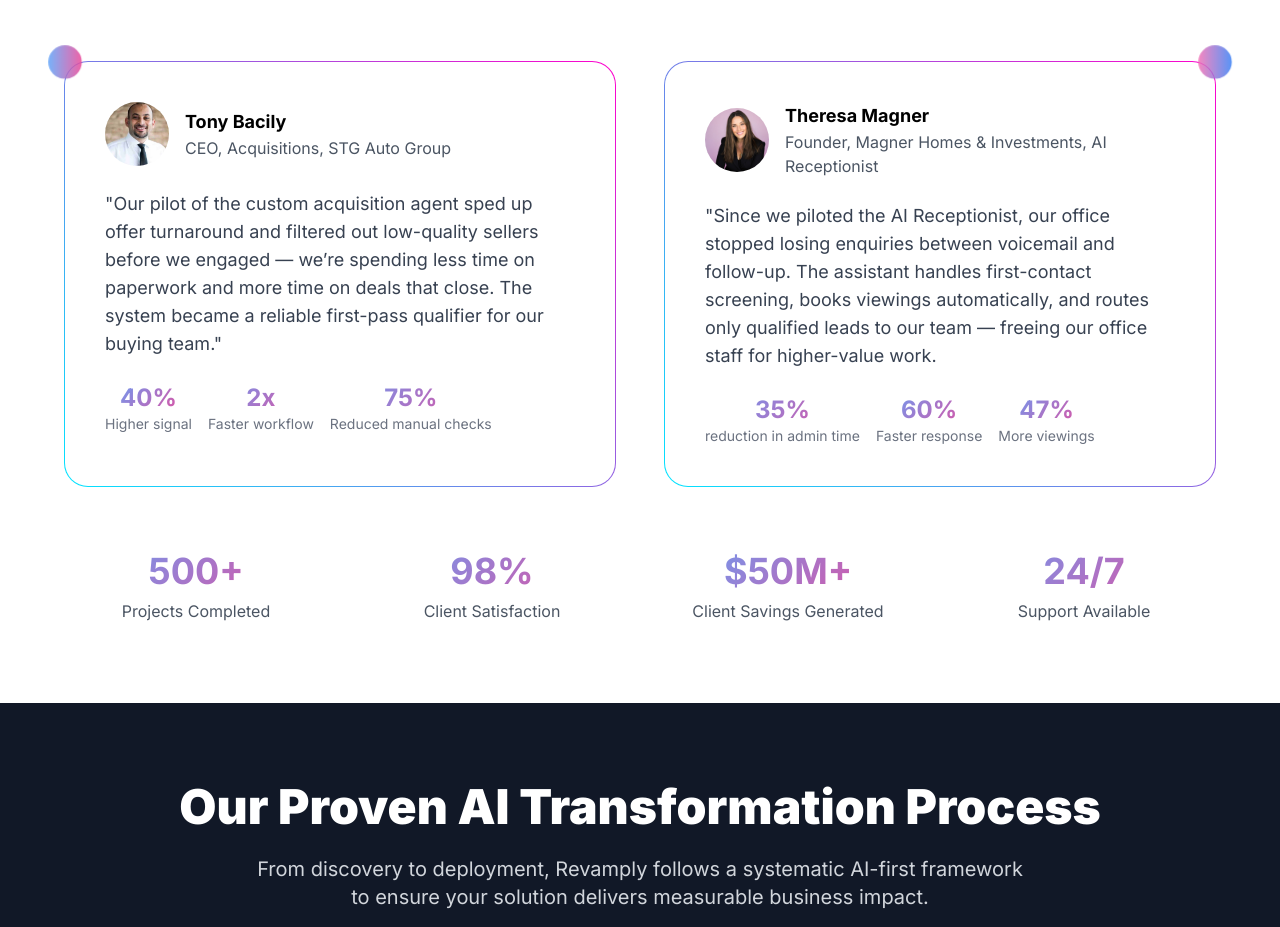
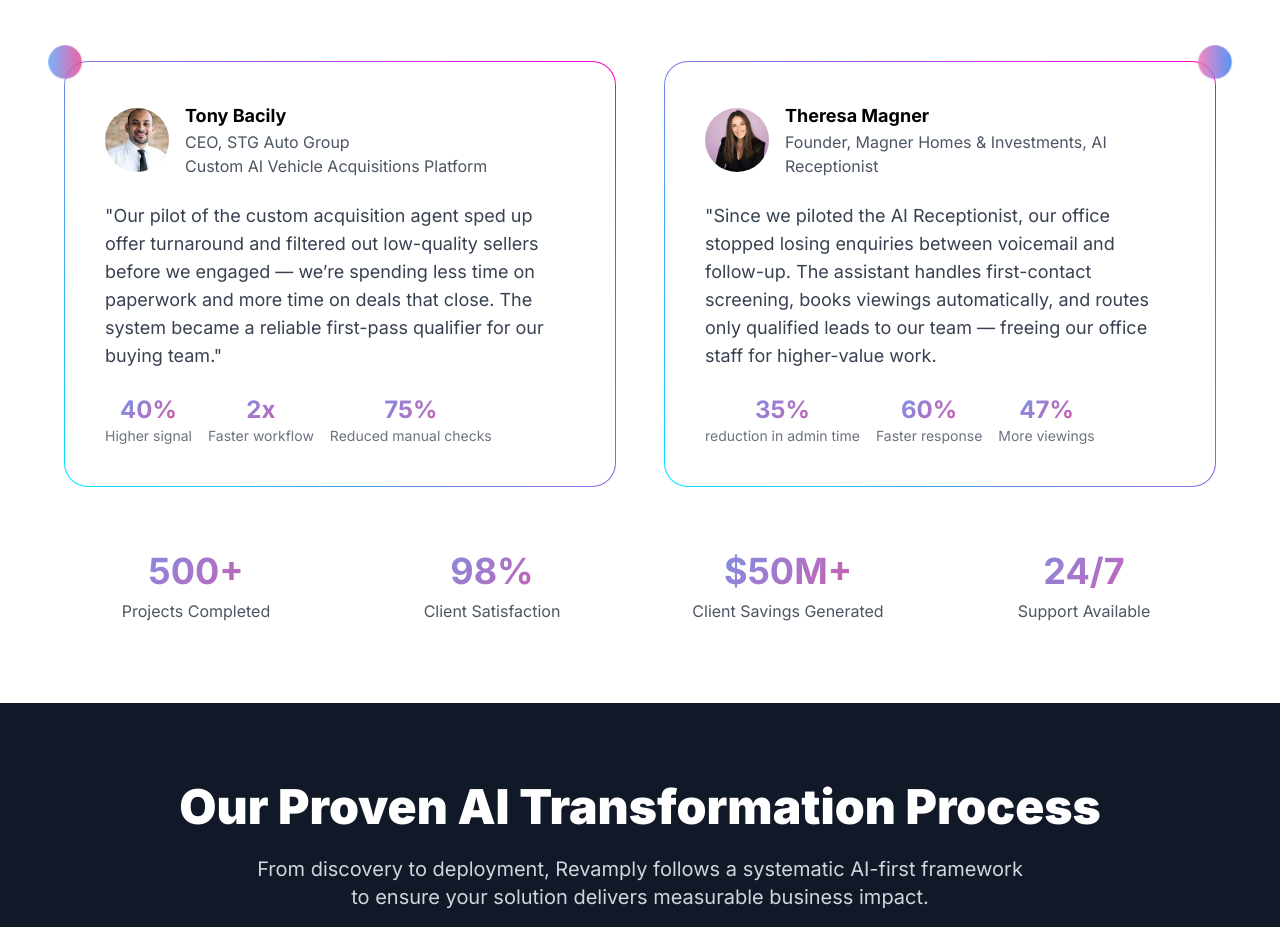
Before and after one commit to Ahmed5427/Revamply.AI, a website: page Index.html in a window 1280 px wide. Shown: the part 3342-4269 px from the top of the page. Drawn offline with nearby package versions, Linux system fonts and the light colour scheme.

Commit message:
Update Index.html

```diff
--- a/Index.html
+++ b/Index.html
@@ -560,7 +560,8 @@
                             <img src="images/Tony Bacily.jfif" alt="Client" class="w-16 h-16 rounded-full mr-4">
                             <div>
                                 <div class="font-bold text-lg">Tony Bacily</div>
-                                <div class="text-gray-600">CEO, Acquisitions, STG Auto Group</div>
+                                <div class="text-gray-600">CEO, STG Auto Group</div>
+                                <div class="text-gray-600">Custom AI Vehicle Acquisitions Platform</div>
                             </div>
                         </div>
                         <blockquote class="text-lg text-gray-700 mb-6">
```
